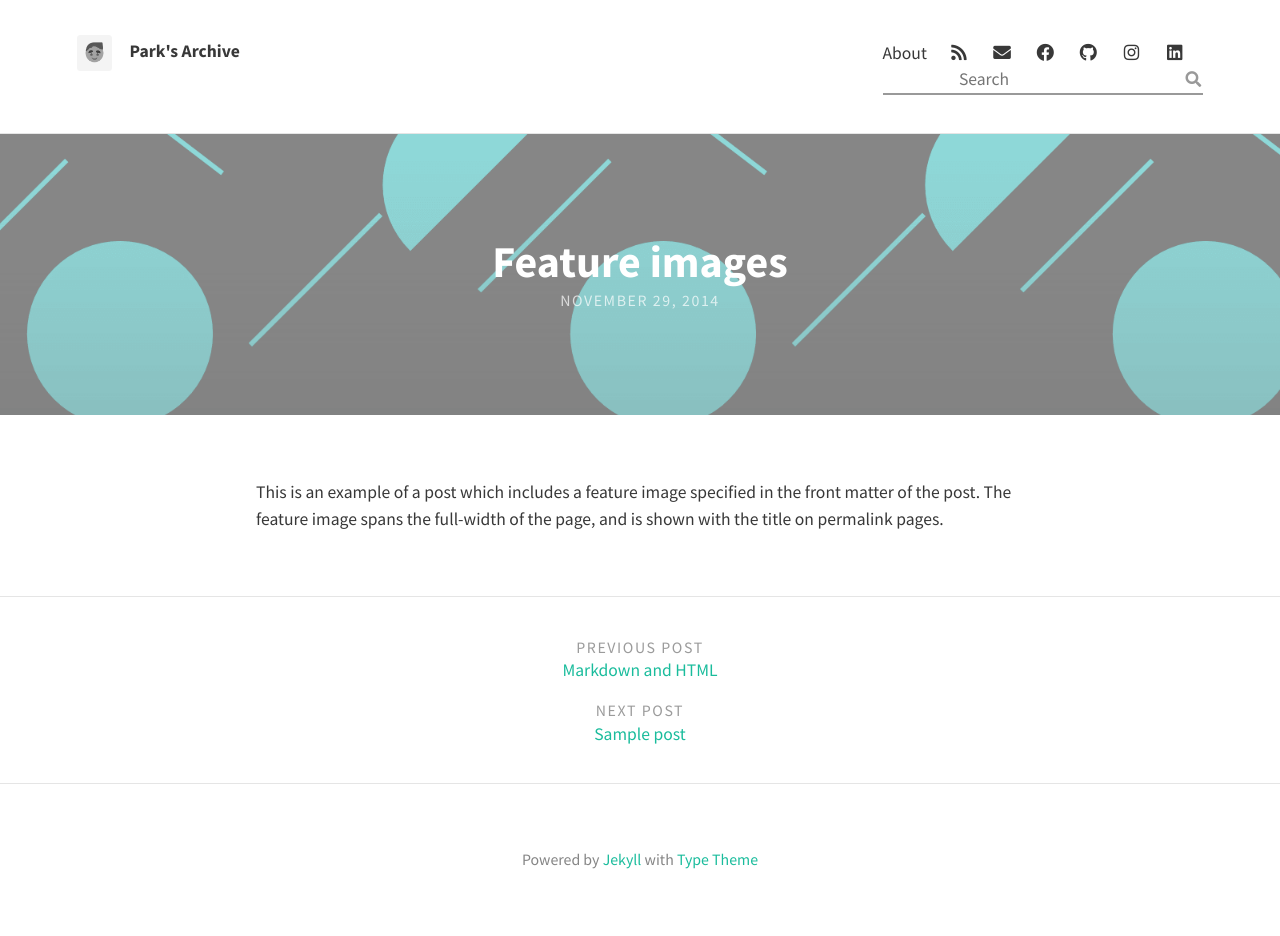
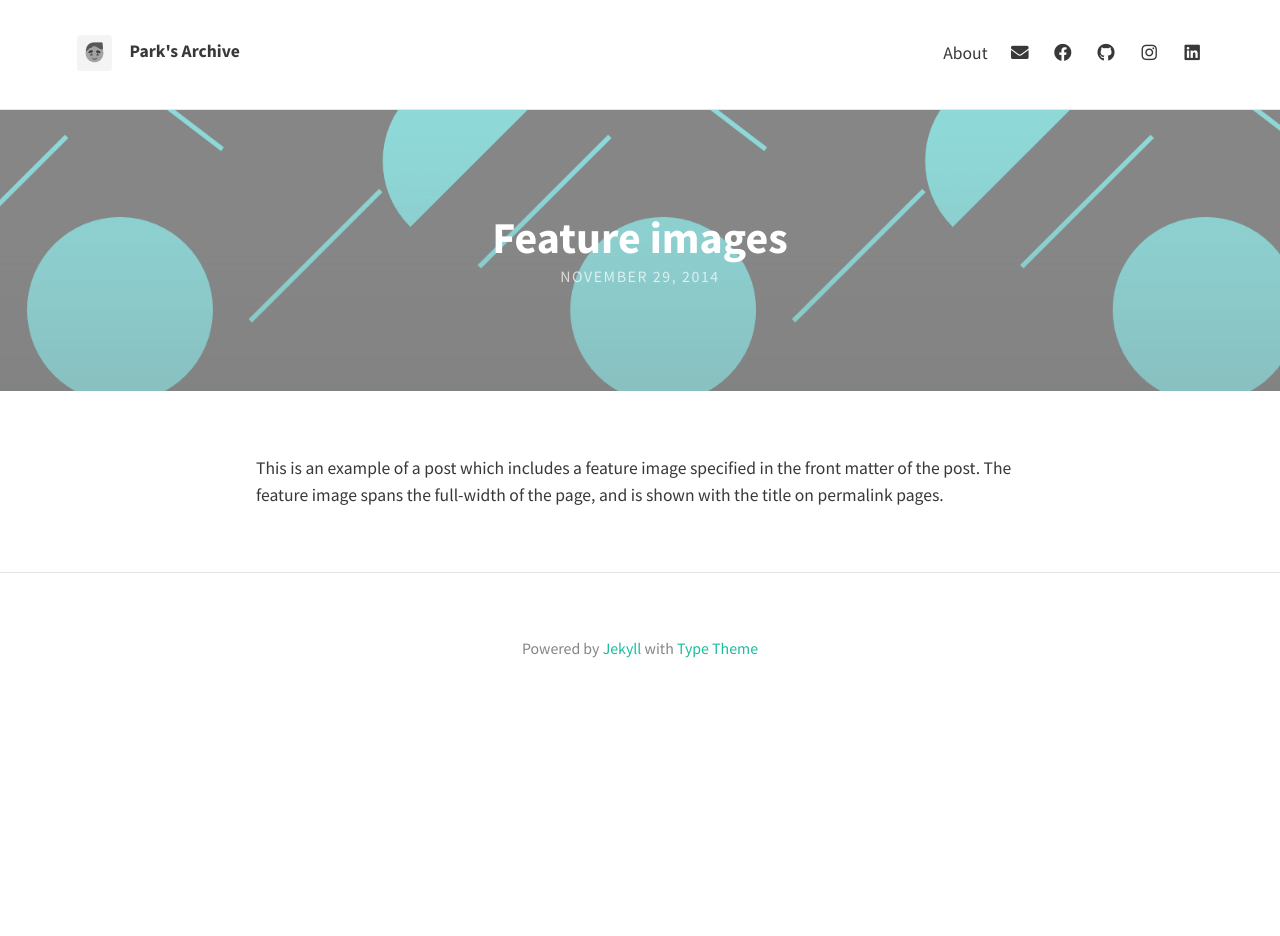
Before and after one commit to jhyun0919/jhyun0919.github.io, a Jekyll site: the page built from _posts/2014-11-29-feature-images.md, in a window 1280 px wide. Built offline with Jekyll 4.4.1, drawn with Linux system fonts in a browser that asks for light colours; nearby versions of some CDN libraries; after the commit the page ends 900 px from its top, so only the background shows below that; part of the change alters nothing that is shown.

```diff
--- a/_config.yml
+++ b/_config.yml
@@ -20,7 +20,7 @@ theme_settings:
    Powered by <a href="https://jekyllrb.com/">Jekyll</a> with <a href="https://github.com/rohanchandra/type-theme">Type Theme</a>
 
   # Icons
-  rss: true
+  rss: false
   email_address: "jhyun0919@utexas.edu"# Full email address, e.g. "sam@example.com"
   behance:
   bitbucket:
@@ -47,7 +47,7 @@ theme_settings:
   google_analytics: # Tracking ID, e.g. "UA-000000-01"
   disqus_shortname:
   katex: true # Enable if using math markup
-  search: ture # Enable the search feature
+  search: false # Enable the search feature
 
   # Localization strings
   str_follow_on: "Follow on"
@@ -66,7 +66,7 @@ theme_settings:
   google_fonts: "Source+Sans+Pro:400,700,700italic,400italic"
 
   # Post navigation
-  post_navigation: true
+  post_navigation: false
 
 # PAGINATION
 paginate: 5
```
